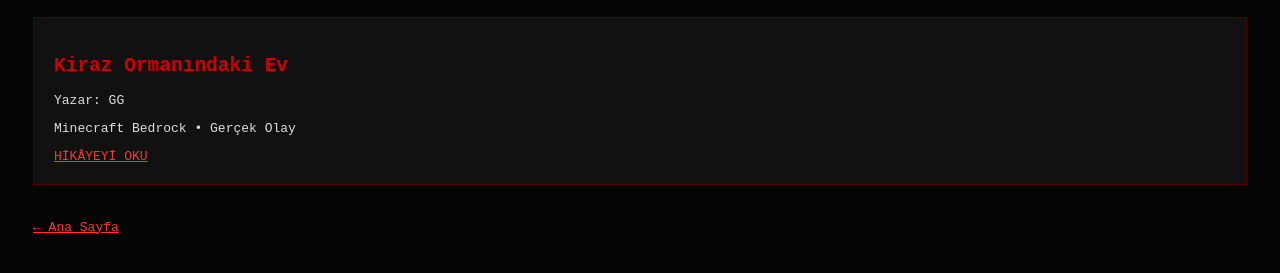
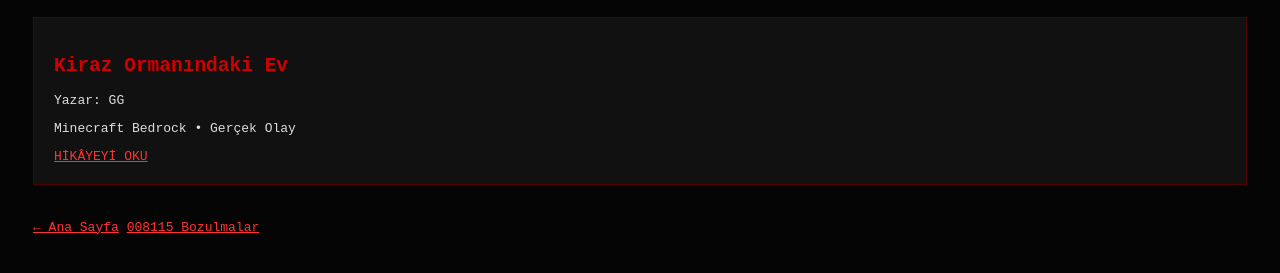
Before and after one commit to GGALPER/mc-creepypasta, a plain HTML site: page hikayeler.html in a window 1280 px wide. Shown: the part 83-356 px from the top of the page. Drawn offline with Linux system fonts and the light colour scheme.

Commit message:
hikayeler.html

```diff
--- a/hikayeler.html
+++ b/hikayeler.html
@@ -28,4 +28,4 @@ a{color:#ff3333}
 
 </body>
 </html>
-<a href="yeni-hikaye.html"></a>
+<a href="yeni-hikaye.html">008115 Bozulmalar</a>
```
